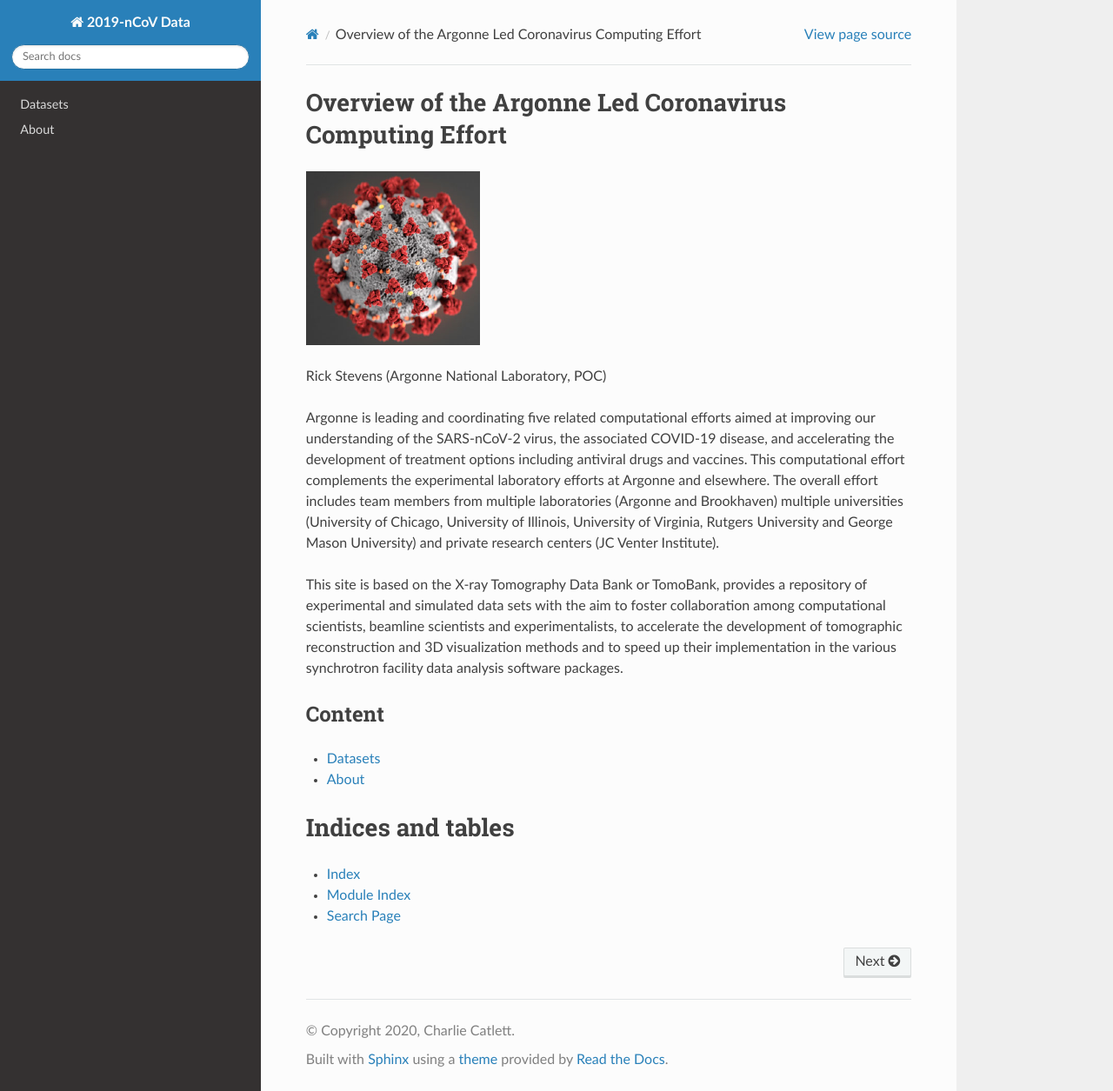
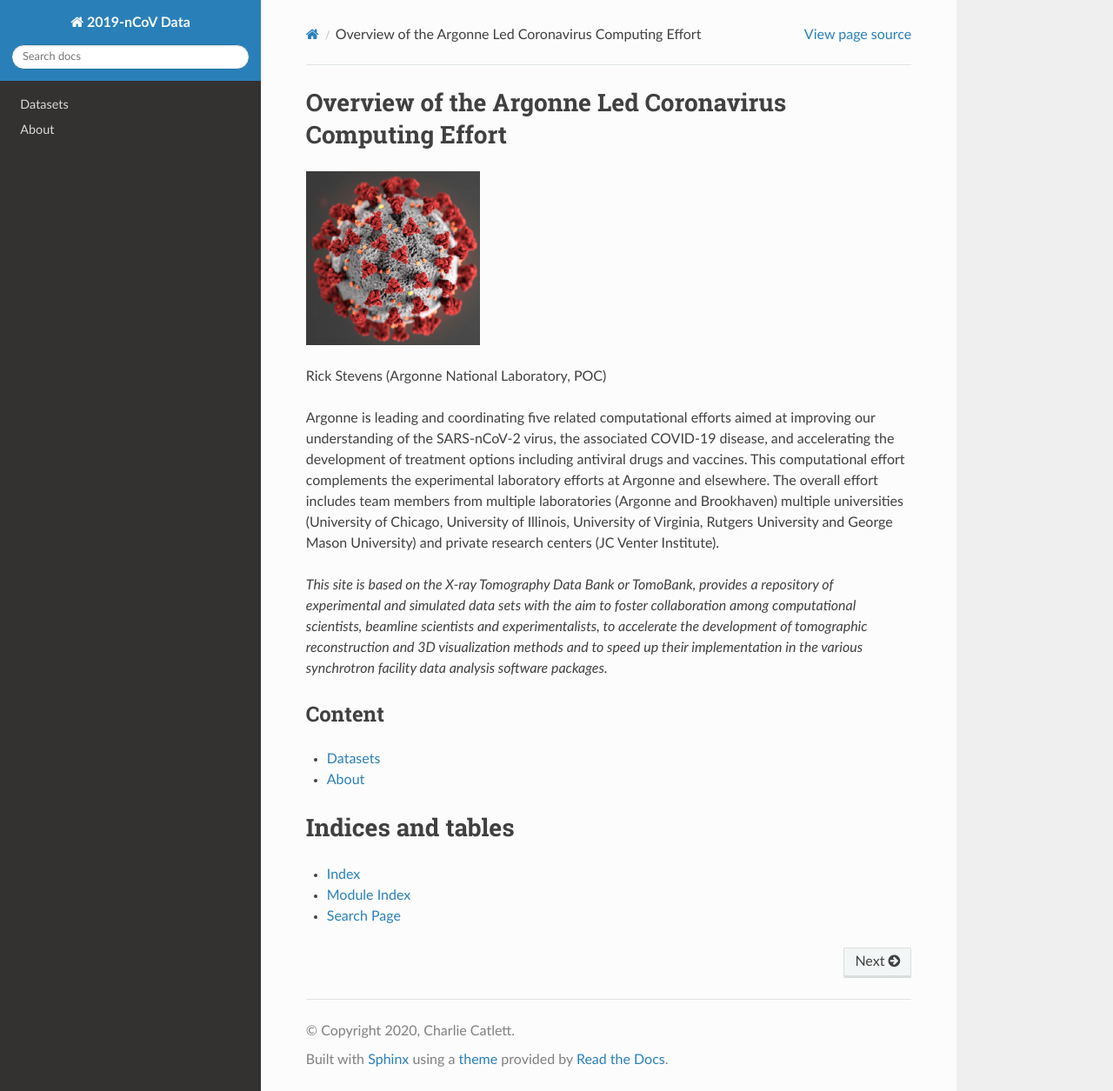
Before and after one commit to 2019-ncovgroup/2019-nCoVdata, a Sphinx documentation site: the page built from docs/index.rst, in a window 1280 px wide and 1255 px high. Shown: the whole window at 87% size. Built offline with Sphinx 7.4.7 and the Read the Docs theme 2.0.0, drawn with Linux system fonts in a browser that asks for light colours.

Commit message:
new rls content

```diff
--- a/docs/index.rst
+++ b/docs/index.rst
@@ -14,11 +14,11 @@ Rick Stevens (Argonne National Laboratory, POC)
 
 Argonne is leading and coordinating five related computational efforts aimed at improving our understanding of the SARS-nCoV-2 virus, the associated COVID-19 disease, and accelerating the development of treatment options including antiviral drugs and vaccines.   This computational effort complements the experimental laboratory efforts at Argonne and elsewhere.  The overall effort includes team members from multiple laboratories (Argonne and Brookhaven) multiple universities (University of Chicago, University of Illinois, University of Virginia, Rutgers University and George Mason University) and private research centers (JC Venter Institute).
 
-This site is based on the X-ray Tomography Data Bank or TomoBank, provides a repository of experimental
+*This site is based on the X-ray Tomography Data Bank or TomoBank, provides a repository of experimental
 and simulated data sets with the aim to foster collaboration among computational scientists,
 beamline scientists and experimentalists, to accelerate the development of tomographic
 reconstruction and 3D visualization methods and to speed up their implementation in the various
-synchrotron facility data analysis software packages.
+synchrotron facility data analysis software packages.*
 
 
 Content
```
